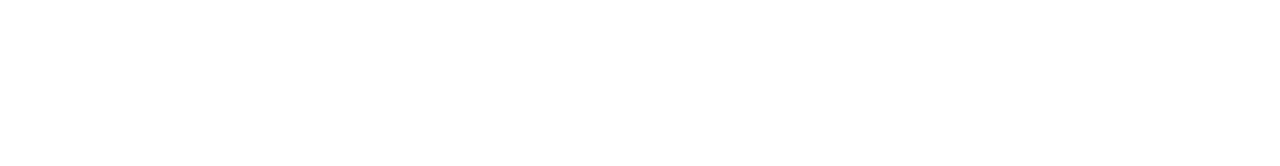
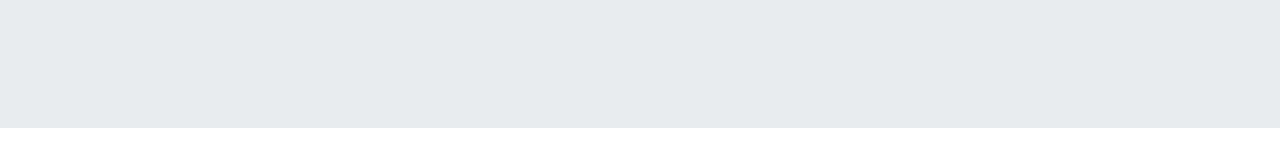
Before and after one commit to AceNel/delani-studio, a plain HTML site: page index.html in a window 1280 px wide. Drawn offline with nearby package versions, Linux system fonts and the light colour scheme.

Commit message:
add a jumbotron fluid

```diff
--- a/index.html
+++ b/index.html
@@ -9,3 +9,5 @@
   <script src="js/scripts.js" charsest="utf-8"></script>
   <title>DELANI STUDIO</title>
 </head>
+<body>
+  <div class=" jumbotron jumbotron-fluid" id="img1">
```
